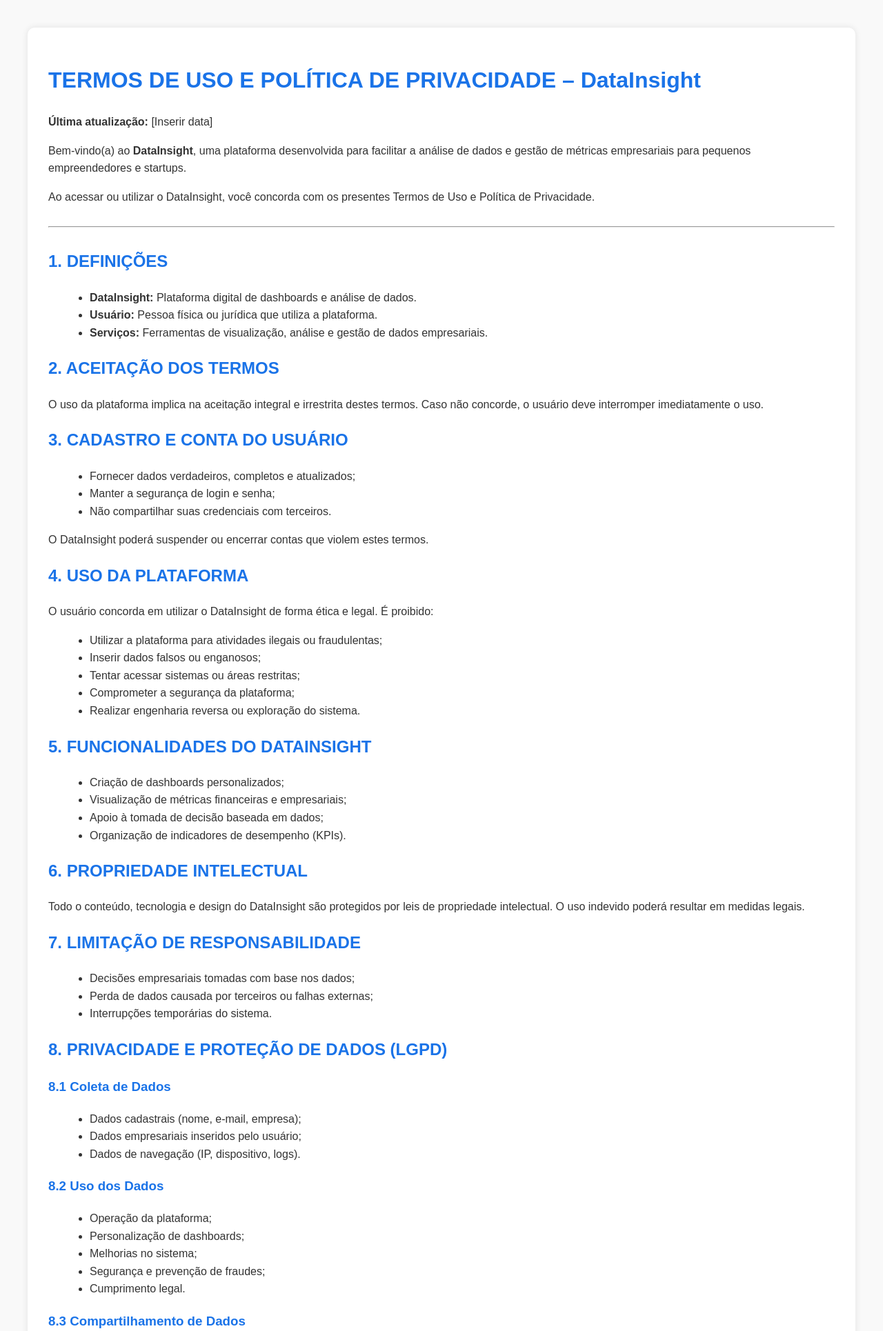
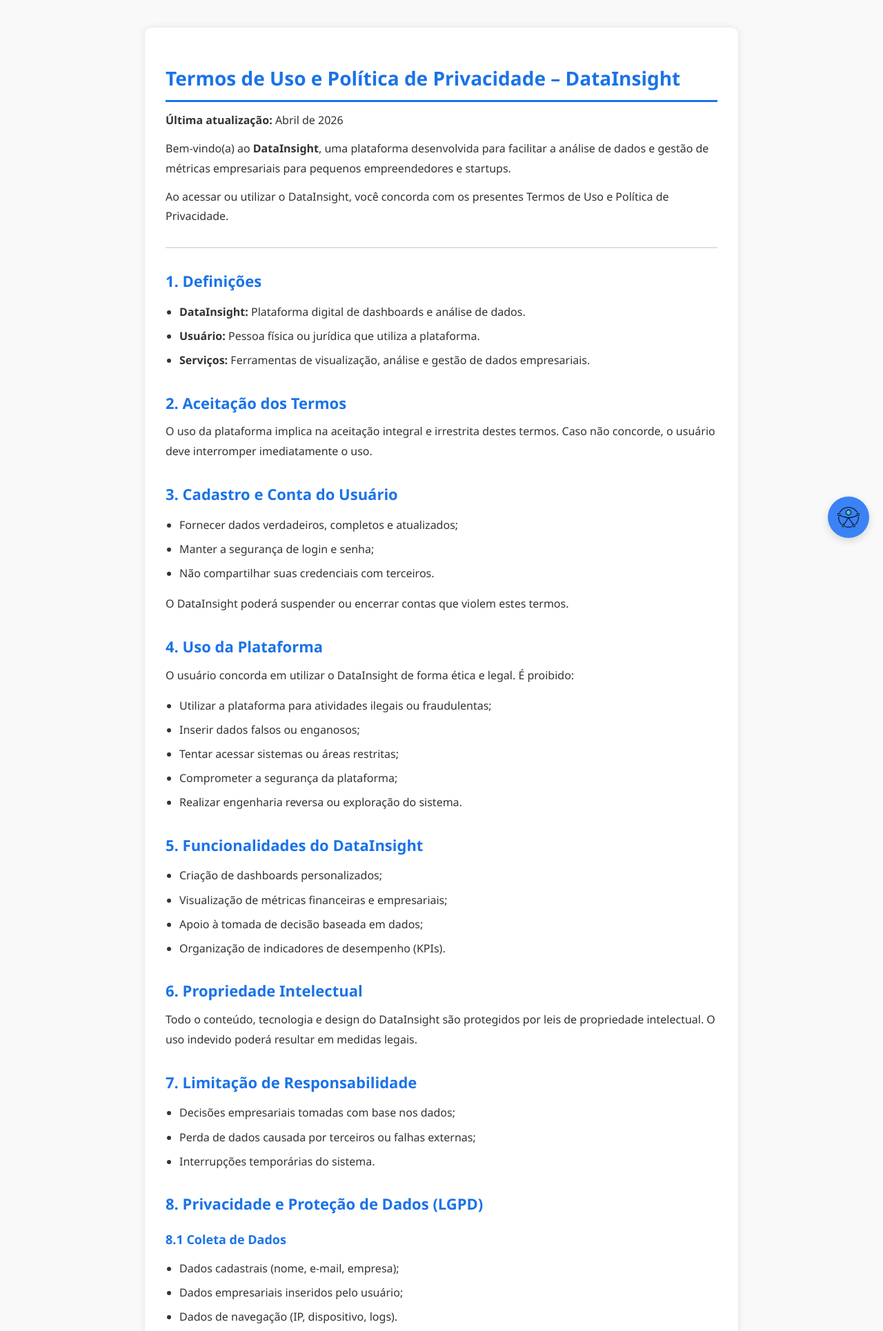
Before and after one commit to Ima23-d/-Projeto-Extensao_2.0, a Flask app: page /termos/termos_de_uso in a window 1280 px wide. Shown: the top 1930 px of the page at 69% size. Run offline with Flask 3, Linux system fonts and the light colour scheme; some libraries are stand-ins or nearby versions.

Commit message:
Update termos_de_uso.html

```diff
--- a/templates/termos/termos_de_uso.html
+++ b/templates/termos/termos_de_uso.html
@@ -4,20 +4,28 @@
 <head>
     <meta charset="UTF-8">
     <meta name="viewport" content="width=device-width, initial-scale=1.0">
+    <link rel="stylesheet" href="{{ url_for('static', filename='css/estilo.css') }}" />
     <title>Termos de Uso e Privacidade - DataInsight</title>
     <style>
         body {
-            font-family: Arial, sans-serif;
+            font-family: 'Segoe UI', Tahoma, Geneva, Verdana, sans-serif;
             line-height: 1.6;
-            margin: 40px;
             background-color: #f9f9f9;
             color: #333;
+            margin: 0;
+            padding: 0;
+            transition: background-color 0.3s, color 0.3s;
         }
 
-        h1,
-        h2,
-        h3 {
-            color: #1a73e8;
+        body.tema-escuro {
+            background-color: #1a1a1a;
+            color: #e0e0e0;
+        }
+
+        main {
+            max-width: 900px;
+            margin: 0 auto;
+            padding: 40px 20px;
         }
 
         .container {
@@ -27,12 +35,65 @@
             box-shadow: 0 0 10px rgba(0, 0, 0, 0.1);
         }
 
+        body.tema-escuro .container {
+            background: #2a2a2a;
+            box-shadow: 0 0 10px rgba(0, 0, 0, 0.3);
+        }
+
+        h1,
+        h2,
+        h3 {
+            color: #1a73e8;
+            margin-top: 24px;
+            margin-bottom: 12px;
+            line-height: 1.4;
+        }
+
+        body.tema-escuro h1,
+        body.tema-escuro h2,
+        body.tema-escuro h3 {
+            color: #64b5f6;
+        }
+
+        h1 {
+            font-size: 28px;
+            border-bottom: 3px solid #1a73e8;
+            padding-bottom: 12px;
+        }
+
+        h2 {
+            font-size: 22px;
+            margin-top: 32px;
+        }
+
+        h3 {
+            font-size: 18px;
+        }
+
+        p {
+            margin: 12px 0;
+            line-height: 1.8;
+            font-size: 16px;
+        }
+
+        ul, ol {
+            margin: 16px 0;
+            padding-left: 20px;
+        }
+
+        li {
+            margin-bottom: 8px;
+            line-height: 1.7;
+        }
+
         hr {
             margin: 30px 0;
+            border: 0;
+            border-top: 2px solid #e0e0e0;
         }
 
-        ul {
-            margin-left: 20px;
+        body.tema-escuro hr {
+            border-top-color: #444;
         }
 
         .resumo {
@@ -40,51 +101,130 @@
             padding: 20px;
             border-left: 5px solid #1a73e8;
             border-radius: 5px;
+            margin: 24px 0;
+        }
+
+        body.tema-escuro .resumo {
+            background: #1e3a5f;
+            border-left-color: #64b5f6;
         }
 
         .btn-aceitar {
             margin-top: 20px;
-            padding: 12px 20px;
+            padding: 12px 24px;
             background-color: #1a73e8;
             color: #fff;
             border: none;
             border-radius: 5px;
             cursor: pointer;
+            font-size: 16px;
+            font-weight: 500;
+            transition: background-color 0.3s, transform 0.2s;
         }
 
         .btn-aceitar:hover {
             background-color: #155ab6;
+            transform: translateY(-2px);
+        }
+
+        .btn-aceitar:active {
+            transform: translateY(0);
+        }
+
+        .btn-aceitar:focus {
+            outline: 3px solid #1a73e8;
+            outline-offset: 2px;
+        }
+
+        strong {
+            font-weight: 600;
+        }
+
+        /* Acessibilidade - Aumentar contraste */
+        .visually-hidden {
+            position: absolute;
+            width: 1px;
+            height: 1px;
+            padding: 0;
+            margin: -1px;
+            overflow: hidden;
+            clip: rect(0, 0, 0, 0);
+            border: 0;
+        }
+
+        /* Responsividade */
+        @media (max-width: 768px) {
+            main {
+                padding: 20px 15px;
+            }
+
+            .container {
+                padding: 20px 15px;
+            }
+
+            h1 {
+                font-size: 24px;
+            }
+
+            h2 {
+                font-size: 18px;
+            }
+
+            h3 {
+                font-size: 16px;
+            }
+
+            p, li {
+                font-size: 15px;
+            }
+
+            .btn-aceitar {
+                width: 100%;
+                padding: 14px 20px;
+            }
+        }
+
+        /* Suporte tema escuro melhorado */
+        body.tema-escuro p,
+        body.tema-escuro li,
+        body.tema-escuro strong {
+            color: #e0e0e0;
+        }
+
+        body.tema-escuro ul,
+        body.tema-escuro ol {
+            color: #e0e0e0;
         }
     </style>
 </head>
 
 <body>
 
+    <main role="main">
         <div class="container">
 
-        <h1>TERMOS DE USO E POLÍTICA DE PRIVACIDADE – DataInsight</h1>
-        <p><strong>Última atualização:</strong> [Inserir data]</p>
+            <h1>Termos de Uso e Política de Privacidade – DataInsight</h1>
+            <p><strong>Última atualização:</strong> Abril de 2026</p>
 
             <p>Bem-vindo(a) ao <strong>DataInsight</strong>, uma plataforma desenvolvida para facilitar a análise de dados e
                 gestão de métricas empresariais para pequenos empreendedores e startups.</p>
 
-        <p>Ao acessar ou utilizar o DataInsight, você concorda com os presentes Termos de Uso e Política de Privacidade.
-        </p>
+            <p>Ao acessar ou utilizar o DataInsight, você concorda com os presentes Termos de Uso e Política de Privacidade.</p>
 
             <hr>
 
-        <h2>1. DEFINIÇÕES</h2>
+            <h2>1. Definições</h2>
             <ul>
                 <li><strong>DataInsight:</strong> Plataforma digital de dashboards e análise de dados.</li>
                 <li><strong>Usuário:</strong> Pessoa física ou jurídica que utiliza a plataforma.</li>
                 <li><strong>Serviços:</strong> Ferramentas de visualização, análise e gestão de dados empresariais.</li>
             </ul>
 
-        <h2>2. ACEITAÇÃO DOS TERMOS</h2>
+            <h2>2. Aceitação dos Termos</h2>
             <p>O uso da plataforma implica na aceitação integral e irrestrita destes termos. Caso não concorde, o usuário
                 deve interromper imediatamente o uso.</p>
 
-        <h2>3. CADASTRO E CONTA DO USUÁRIO</h2>
+            <h2>3. Cadastro e Conta do Usuário</h2>
             <ul>
                 <li>Fornecer dados verdadeiros, completos e atualizados;</li>
                 <li>Manter a segurança de login e senha;</li>
@@ -92,7 +232,7 @@
             </ul>
             <p>O DataInsight poderá suspender ou encerrar contas que violem estes termos.</p>
 
-        <h2>4. USO DA PLATAFORMA</h2>
+            <h2>4. Uso da Plataforma</h2>
             <p>O usuário concorda em utilizar o DataInsight de forma ética e legal. É proibido:</p>
             <ul>
                 <li>Utilizar a plataforma para atividades ilegais ou fraudulentas;</li>
@@ -102,7 +242,7 @@
                 <li>Realizar engenharia reversa ou exploração do sistema.</li>
             </ul>
 
-        <h2>5. FUNCIONALIDADES DO DATAINSIGHT</h2>
+            <h2>5. Funcionalidades do DataInsight</h2>
             <ul>
                 <li>Criação de dashboards personalizados;</li>
                 <li>Visualização de métricas financeiras e empresariais;</li>
@@ -110,18 +250,18 @@
                 <li>Organização de indicadores de desempenho (KPIs).</li>
             </ul>
 
-        <h2>6. PROPRIEDADE INTELECTUAL</h2>
+            <h2>6. Propriedade Intelectual</h2>
             <p>Todo o conteúdo, tecnologia e design do DataInsight são protegidos por leis de propriedade intelectual. O uso
                 indevido poderá resultar em medidas legais.</p>
 
-        <h2>7. LIMITAÇÃO DE RESPONSABILIDADE</h2>
+            <h2>7. Limitação de Responsabilidade</h2>
             <ul>
                 <li>Decisões empresariais tomadas com base nos dados;</li>
                 <li>Perda de dados causada por terceiros ou falhas externas;</li>
                 <li>Interrupções temporárias do sistema.</li>
             </ul>
 
-        <h2>8. PRIVACIDADE E PROTEÇÃO DE DADOS (LGPD)</h2>
+            <h2>8. Privacidade e Proteção de Dados (LGPD)</h2>
 
             <h3>8.1 Coleta de Dados</h3>
             <ul>
@@ -149,7 +289,7 @@
             <h3>8.4 Armazenamento e Segurança</h3>
             <p>Adotamos medidas técnicas e organizacionais para proteger os dados contra acesso não autorizado.</p>
 
-        <h2>9. DIREITOS DO USUÁRIO</h2>
+            <h2>9. Direitos do Usuário</h2>
             <ul>
                 <li>Solicitar acesso aos dados;</li>
                 <li>Corrigir dados incompletos;</li>
@@ -158,24 +298,24 @@
                 <li>Solicitar portabilidade.</li>
             </ul>
 
-        <h2>10. PLANOS E SERVIÇOS</h2>
+            <h2>10. Planos e Serviços</h2>
             <p>O DataInsight poderá oferecer planos gratuitos e pagos. Condições específicas serão apresentadas no momento
                 da contratação.</p>
 
-        <h2>11. ALTERAÇÕES NOS TERMOS</h2>
+            <h2>11. Alterações nos Termos</h2>
             <p>Estes termos podem ser atualizados a qualquer momento. O uso contínuo da plataforma após alterações implica
                 aceitação.</p>
 
-        <h2>12. LEGISLAÇÃO APLICÁVEL</h2>
+            <h2>12. Legislação Aplicável</h2>
             <p>Este documento é regido pelas leis da República Federativa do Brasil, especialmente a Lei Geral de Proteção
                 de Dados (Lei nº 13.709/2018).</p>
 
-        <h2>13. CONTATO</h2>
-        <p>E-mail: [Inserir contato]</p>
+            <h2>13. Contato</h2>
+            <p>Para dúvidas sobre estes termos, entre em contato conosco através da plataforma.</p>
 
             <hr>
 
-        <div class="resumo">
+            <div class="resumo" role="region" aria-label="Versão resumida dos termos">
                 <h2>Versão Resumida</h2>
 
                 <h3>Termos de Uso – DataInsight</h3>
@@ -187,10 +327,43 @@
                     garantir o funcionamento da plataforma.</p>
             </div>
 
-        <button class="btn-aceitar">Aceito os Termos</button>
+            <button class="btn-aceitar" type="button" aria-label="Aceitar termos e política de privacidade">
+                ✓ Aceito os Termos
+            </button>
 
         </div>
+    </main>
 
+    <!-- Painel Acessibilidade -->
+    {% include 'partials/painel_acessibilidade.html' %}
+
+    <!-- VLibras Widget -->
+    <div vw class="enabled" id="Vlibras" aria-label="Acessibilidade - Tradução em Libras">
+        <div vw-access-button class="active"></div>
+        <div vw-plugin-wrapper>
+            <div class="vw-plugin-top-wrapper"></div>
+        </div>
+    </div>
+
+    <!-- Scripts -->
+    <script src="https://vlibras.gov.br/app/vlibras-plugin.js"></script>
+    <script>
+        new window.VLibras.Widget('https://vlibras.gov.br/app');
+    </script>
+    <script src="{{ url_for('static', filename='acessibilidade/acessibilidade.js') }}"></script>
+    <script src="{{ url_for('static', filename='js/script.js') }}"></script>
+    <script>
+        // Inicializar tema ao carregar a página
+        document.addEventListener('DOMContentLoaded', function() {
+            setTema();
+            setAcessibilidadeAtiva(isAcessibilidadeAtiva());
+        });
+
+        // Aceitar termos
+        document.querySelector('.btn-aceitar').addEventListener('click', function() {
+            alert('✓ Termos aceitos com sucesso!');
+        });
+    </script>
 </body>
 
 </html>
```
Lines whose indentation alone changed are shown as unchanged.
